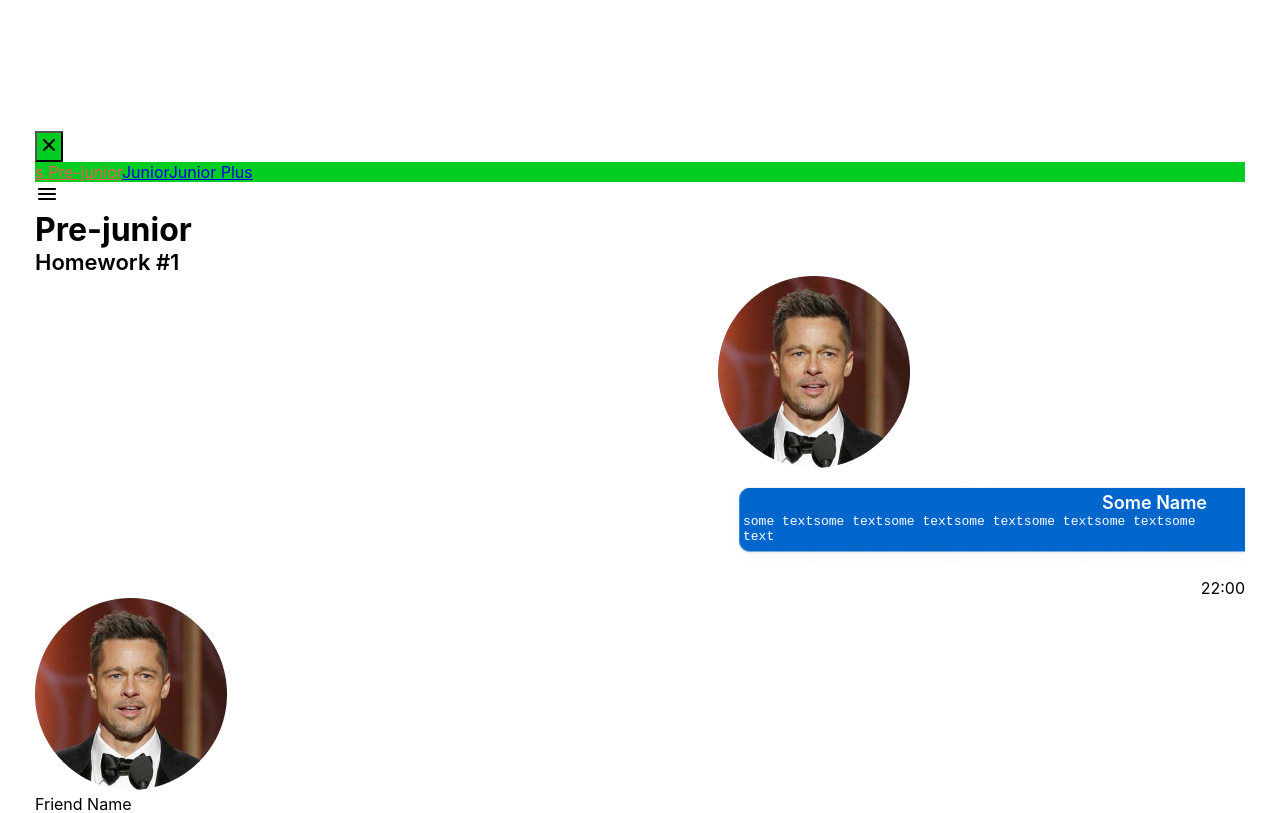
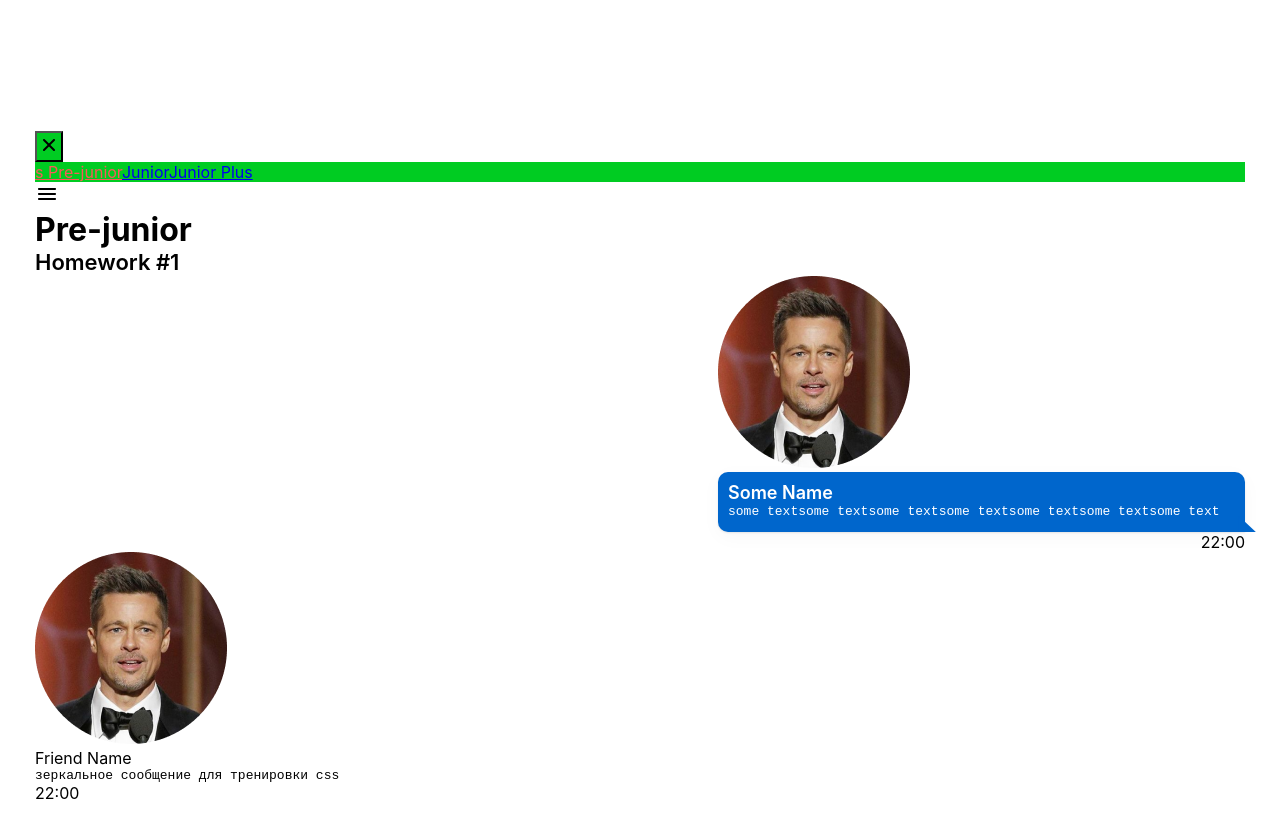
Before and after one commit to h0wever/HW, a React (Create React App) app: page /#/pre-junior in a window 1280 px wide. Shown: the top 813 px of the page. Built offline with nearby package versions, Linux system fonts and the light colour scheme.

Commit message:
аdd: finished HW6

```diff
--- a/src/s1-main/App.tsx
+++ b/src/s1-main/App.tsx
@@ -5,6 +5,8 @@
 import HW3 from "../s2-homeworks/hw03/HW3";
 import HW4 from "../s2-homeworks/hw04/HW4";
 import HW5 from "../s2-homeworks/hw05/HW5";
+import HW6 from "../s2-homeworks/hw06/HW6";
+import HW7 from "../s2-homeworks/hw07/HW7";
 
 // import HW1 from '../s2-homeworks/hw01/HW1'
 
@@ -20,6 +22,8 @@
 
             {/*при выполнении дз 5 и более - закомментировать здесь дз 1-4, так как они есть внутри дз 5*/}
             <HW5/>
+            <HW6/>
+            {/*<HW7/>*/}
         </div>
     )
 }
--- a/src/s2-homeworks/hw01/message/Message.module.css
+++ b/src/s2-homeworks/hw01/message/Message.module.css
@@ -15,16 +15,28 @@
 }
 
 .text {
-    display: flex;
-    flex-direction: column;
-    align-items: flex-end;
-    background: url("../form_message.png");
-    background-size: cover;
-    max-width: 527px;
-    padding: 20px 38px 34px 25px;;
+    position: relative;
+    background-color: #0066CC;
+    width: 527px;
+    min-height: 60px;
+    padding: 10px;
+    margin-right: 15px;
+    border-radius: 10px;
+    border-bottom-right-radius: 0px;
+    box-shadow: 0px 5px 20px rgba(29, 33, 38, 0.03), 0px 1px 2px rgba(29, 33, 38, 0.1);
 }
 
 .text:after {
+    content: '';
+    position: absolute;
+    bottom: 0;
+    right: -4px;
+    transform: translateX(40%);
+    width: 0;
+    height: 0;
+    border-right: 17px solid transparent;
+    border-bottom: 16px solid #0066CC;
+    box-shadow: 0 5px 5px -5px rgba(49, 33, 38, 0.03);
 }
 
 .name {
--- a/src/s2-homeworks/hw06/HW6.tsx
+++ b/src/s2-homeworks/hw06/HW6.tsx
@@ -19,7 +19,7 @@
     }
     const restore = () => {
         // делают студенты
-
+        setValue('')
     }
 
     return (
--- a/src/s2-homeworks/hw06/common/c4-SuperEditableSpan/SuperEditableSpan.tsx
+++ b/src/s2-homeworks/hw06/common/c4-SuperEditableSpan/SuperEditableSpan.tsx
@@ -7,6 +7,7 @@
 import s from './SuperEditableSpan.module.css'
 import SuperInputText from '../../../hw04/common/c1-SuperInputText/SuperInputText'
 import editIcon from './editIcon.svg'
+import {keyboardKey} from "@testing-library/user-event";
 
 // тип пропсов обычного инпута
 type DefaultInputPropsType = DetailedHTMLProps<InputHTMLAttributes<HTMLInputElement>,
@@ -32,29 +33,28 @@
         onBlur,
         onEnter,
         spanProps,
-
         ...restProps // все остальные пропсы попадут в объект restProps
     }
 ) => {
     const [editMode, setEditMode] = useState<boolean>(false)
     const {children, onDoubleClick, className, defaultText, ...restSpanProps} =
     spanProps || {}
-
     const onEnterCallback = () => {
         // выключить editMode при нажатии Enter // делают студенты
+        setEditMode(false)
+       onEnter?.()
 
-        onEnter?.()
     }
     const onBlurCallback = (e: React.FocusEvent<HTMLInputElement>) => {
         // выключить editMode при нажатии за пределами инпута // делают студенты
-
+        setEditMode(false)
         onBlur?.(e)
     }
     const onDoubleClickCallBack = (
         e: React.MouseEvent<HTMLSpanElement, MouseEvent>
     ) => {
         // включить editMode при двойном клике // делают студенты
-
+        setEditMode(true)
         onDoubleClick?.(e)
     }
 
--- a/src/s2-homeworks/hw07/HW7.tsx
+++ b/src/s2-homeworks/hw07/HW7.tsx
@@ -10,6 +10,11 @@
 * 3 - в файле SuperRadio.tsx дописать name, checked, value (узнать для чего в радио name)
 * 4 - сделать стили в соответствии с дизайном
 * */
+export type ArrType = TypeArr[]
+export type TypeArr = {
+    id: string
+    value: string
+}
 
 const arr = [
     { id: 1, value: 'x' },
--- a/src/s2-homeworks/hw07/common/c5-SuperSelect/SuperSelect.tsx
+++ b/src/s2-homeworks/hw07/common/c5-SuperSelect/SuperSelect.tsx
@@ -36,7 +36,7 @@
         : [] // map options with key
 
     const onChangeCallback = (e: ChangeEvent<HTMLSelectElement>) => {
-        // делают студенты
+        // onChangeOption(e.target.value)
     }
 
     const finalSelectClassName = s.select + (className ? ' ' + className : '')
```
